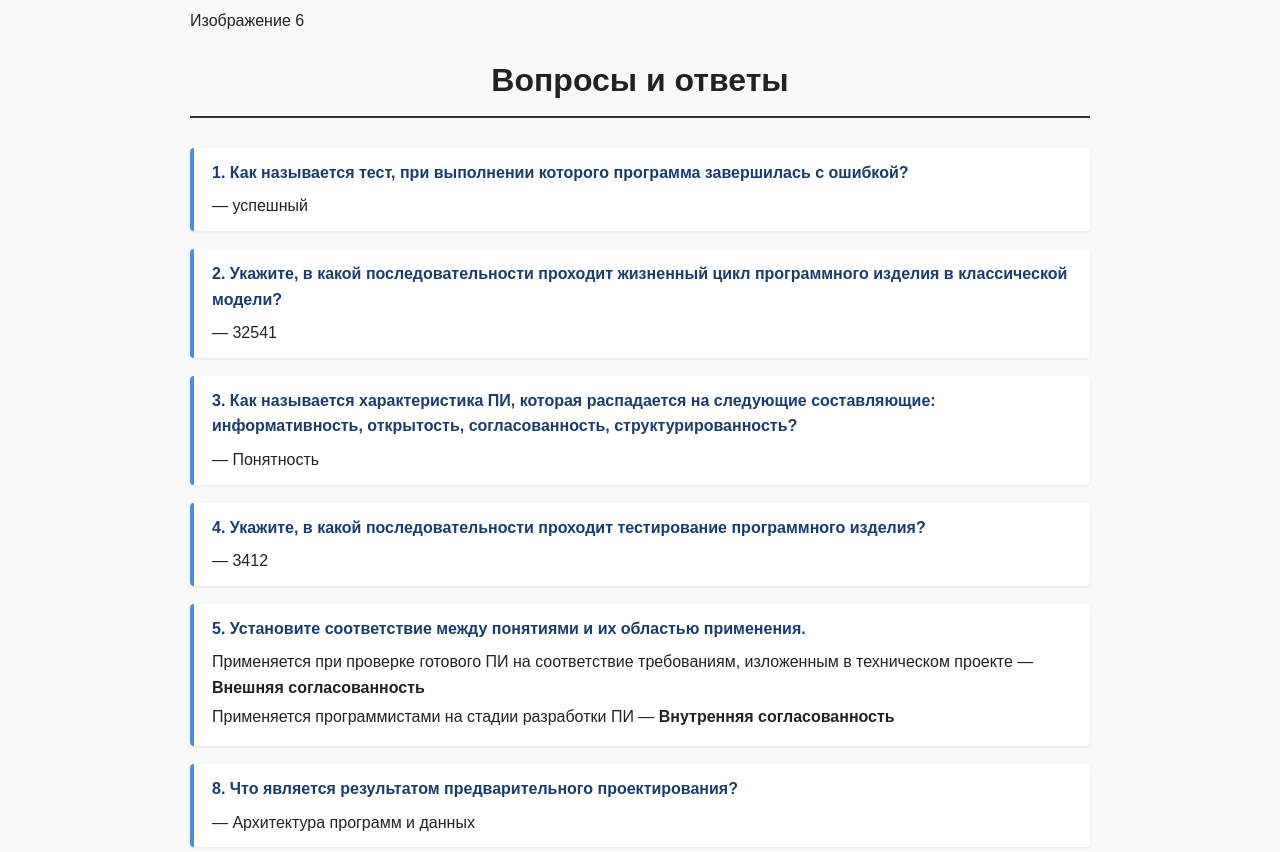
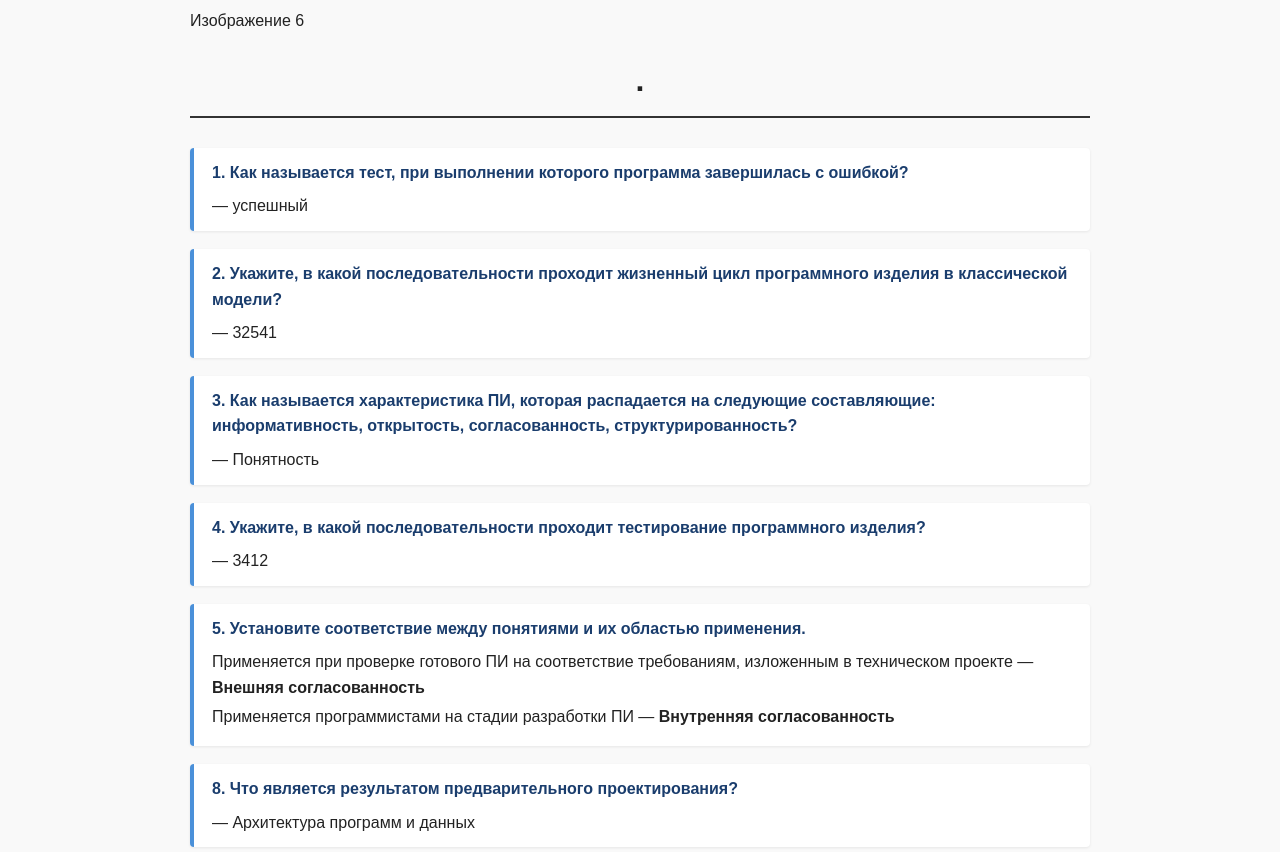
Before and after one commit to oktavii0/oktavii0.github.io, a plain HTML site: page index.html in a window 1280 px wide. Shown: the part 4025-4877 px from the top of the page. Drawn offline with Linux system fonts and the light colour scheme.

Commit message:
index.html

```diff
--- a/index.html
+++ b/index.html
@@ -79,7 +79,7 @@
 </head>
 <body>
 
-<h1>Вопросы и ответы</h1>
+<h1>.</h1>
 
 <div class="qa">
     <p class="question">1. Как называется тест, при выполнении которого программа завершилась с ошибкой?</p>
```
